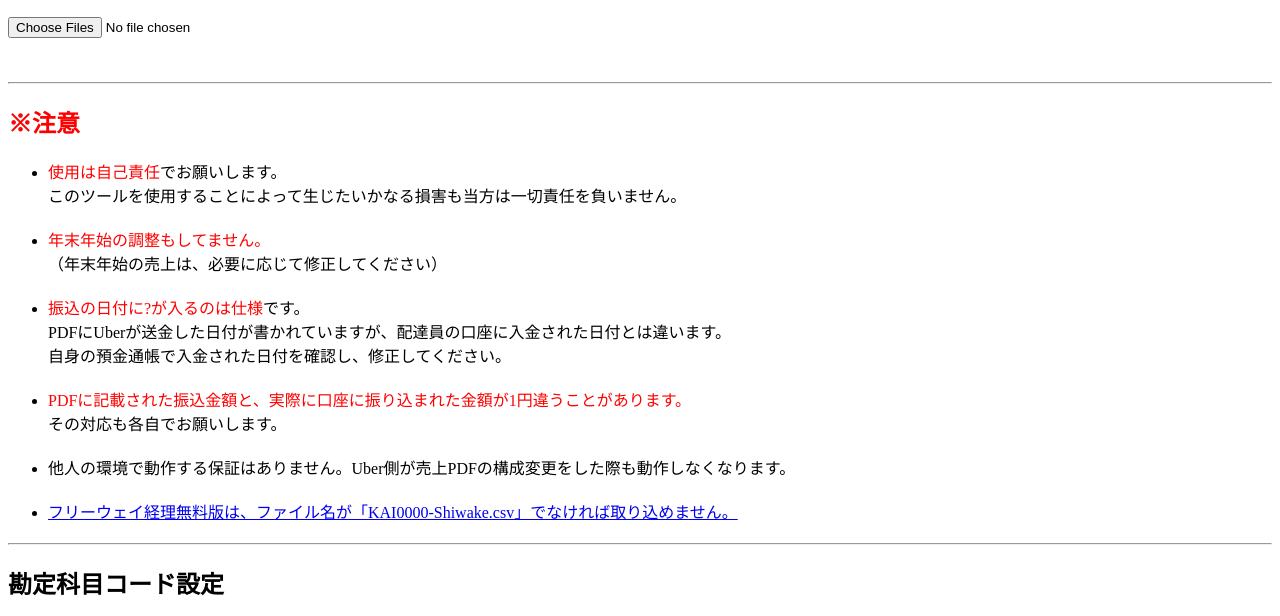
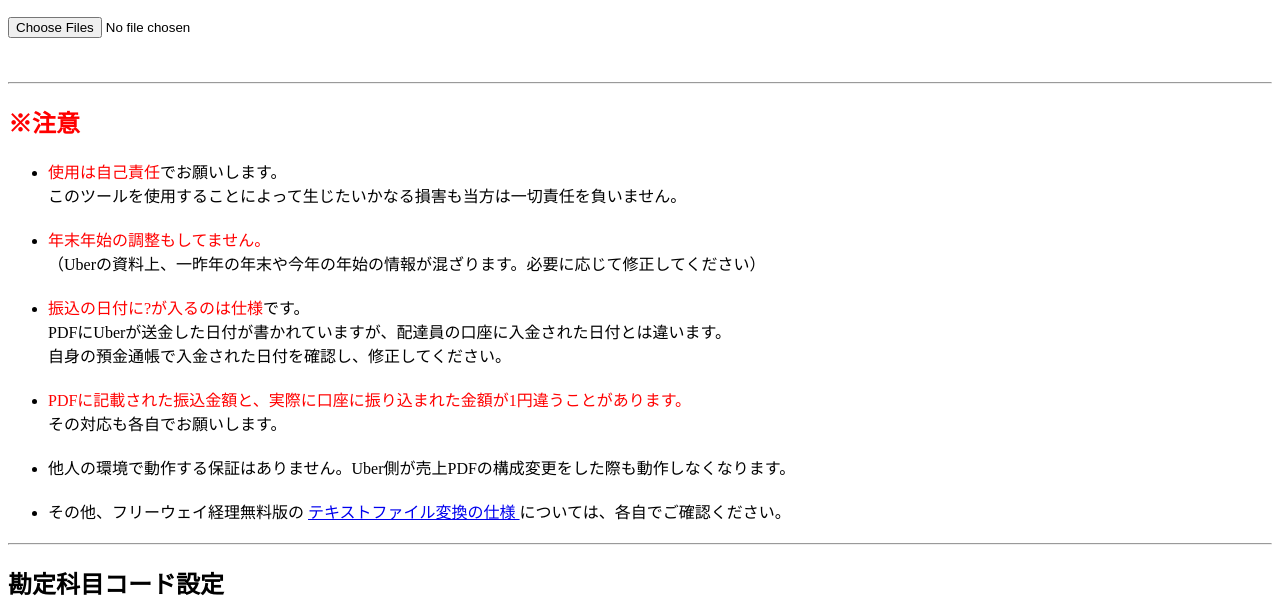
Before and after one commit to moto-programmer-i/uber2csv, a plain HTML site: page index.html in a window 1280 px wide. Shown: the part 127-743 px from the top of the page. Drawn offline with nearby package versions, Linux system fonts and the light colour scheme.

Commit message:
注意書き修正

```diff
--- a/index.html
+++ b/index.html
@@ -67,7 +67,7 @@
 
             <li>
                 <span class="warn">年末年始の調整もしてません。</span><br>
-                （年末年始の売上は、必要に応じて修正してください）<br>
+                （Uberの資料上、一昨年の年末や今年の年始の情報が混ざります。必要に応じて修正してください）<br>
             </li>
 
             <li>
@@ -85,9 +85,11 @@
                 他人の環境で動作する保証はありません。Uber側が売上PDFの構成変更をした際も動作しなくなります。
             </li>
             <li>
+                その他、フリーウェイ経理無料版の
                 <a href="https://faq.freeway-japan.com/faq/show/365" target="_blank">
-                    フリーウェイ経理無料版は、ファイル名が「KAI0000-Shiwake.csv」でなければ取り込めません。
+                    テキストファイル変換の仕様
                 </a>
+                については、各自でご確認ください。
             </li>
         </ul>
     </p>
```
